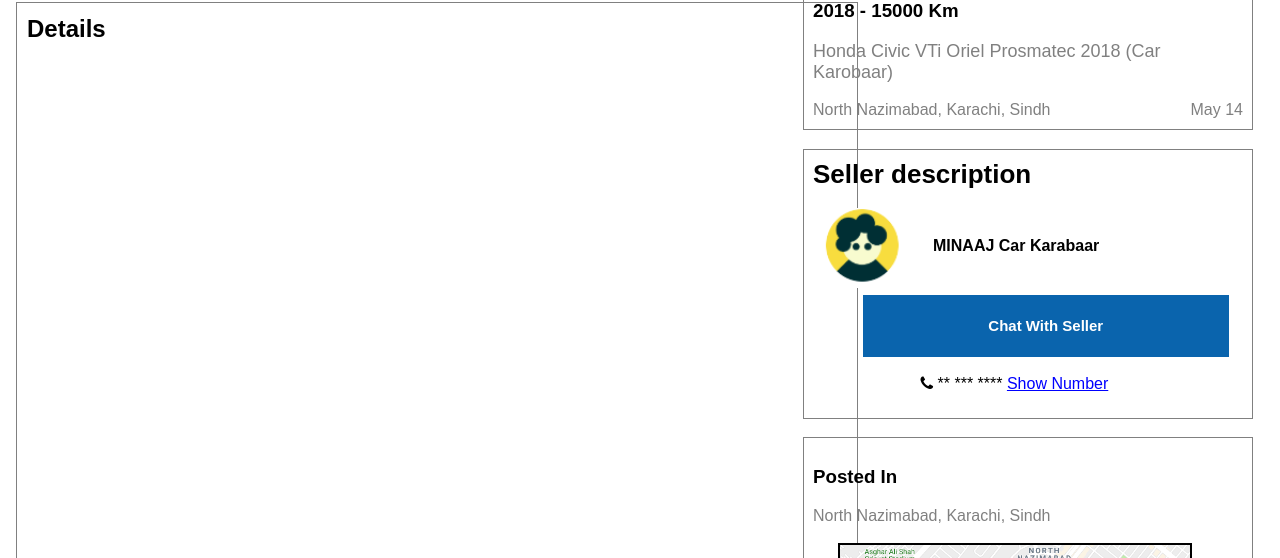
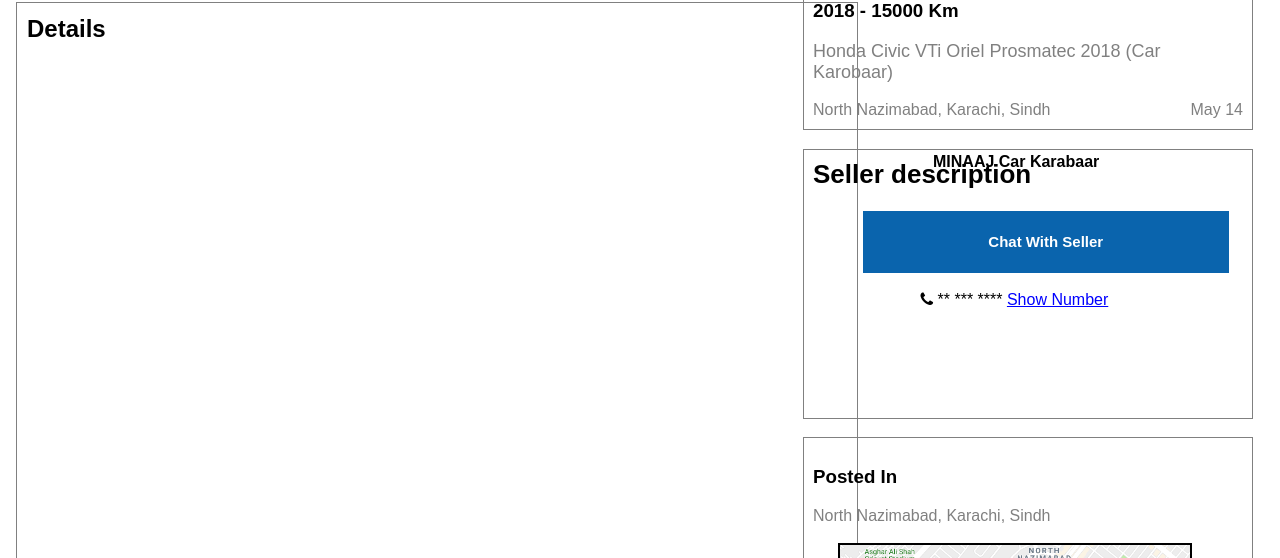
Before and after one commit to usaid7015/olx.task, a plain HTML site: page index.html in a window 1280 px wide. Shown: the part 542-1100 px from the top of the page. Drawn offline with Linux system fonts and the light colour scheme.

Commit message:
Update index.html

```diff
--- a/index.html
+++ b/index.html
@@ -59,7 +59,6 @@
         <div class="noith">
             <h1 class="p4">Seller description</h1>
             <br>
-            <img src="image/capture1.PNG" height="80">
             <h4 class="p5">MINAAJ Car Karabaar</h4>
             <button class="p3">Chat With Seller</button>
             <div class="wonder">
```
